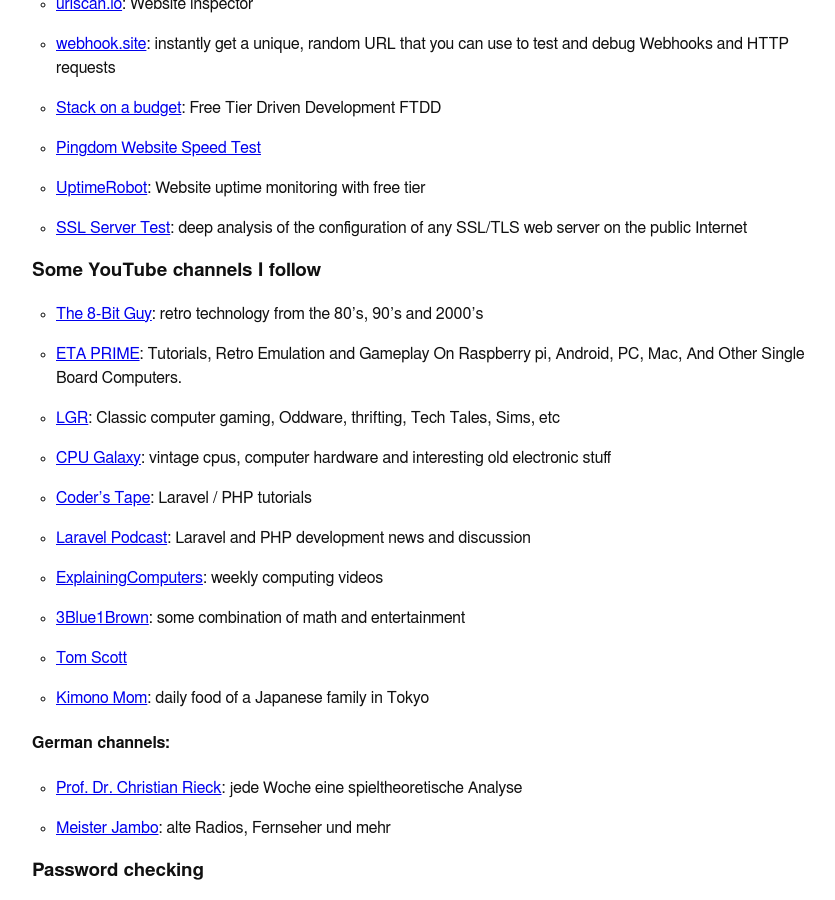
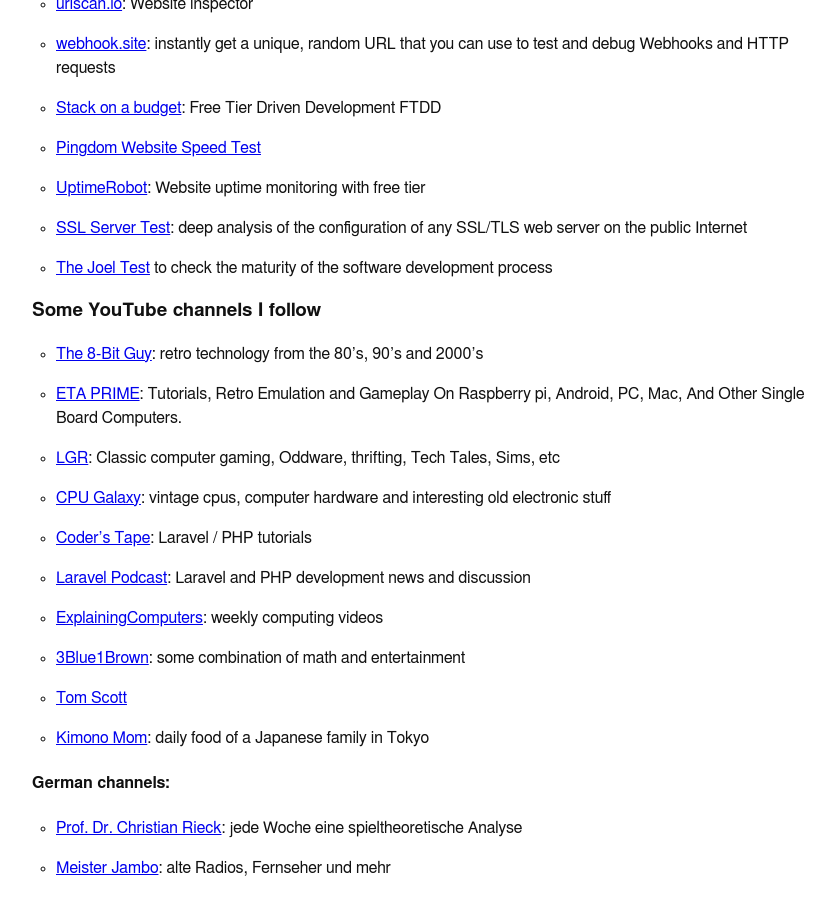
Before and after one commit to oliworx/oliworx.github.com, a Jekyll site: the page built from links.md, in a window 1280 px wide and 900 px high, scrolled down 756 px. Shown: the whole window, without its empty margins (208-1043 px from the left). Built offline with Jekyll 4.4.1, drawn with Linux system fonts in a browser that asks for light colours; our own code applies the rules of GitHub Pages for plain Markdown files.

Commit message:
Add the Joel Test to links page

```diff
--- a/links.md
+++ b/links.md
@@ -43,6 +44,7 @@
 * [Pingdom Website Speed Test](https://tools.pingdom.com/)
 * [UptimeRobot](https://uptimerobot.com/): Website uptime monitoring with free tier
 * [SSL Server Test](https://www.ssllabs.com/ssltest/): deep analysis of the configuration of any SSL/TLS web server on the public Internet
+* [The Joel Test](https://www.joelonsoftware.com/2000/08/09/the-joel-test-12-steps-to-better-code/) to check the maturity of the software development process
 
 ### Some YouTube channels I follow
  * [The 8-Bit Guy](https://www.youtube.com/channel/UC8uT9cgJorJPWu7ITLGo9Ww): retro technology from the 80's, 90's and 2000's
```
Also changed, not shown: other parts of links.md (+1 -0 lines).
